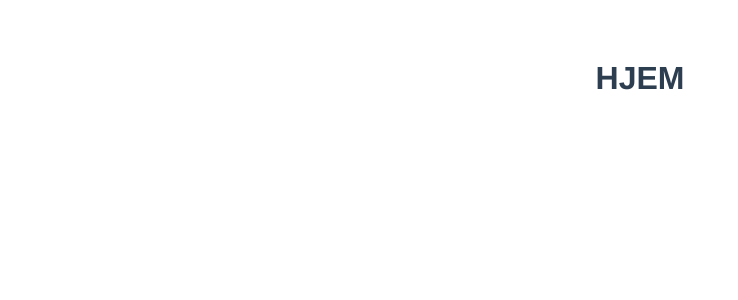
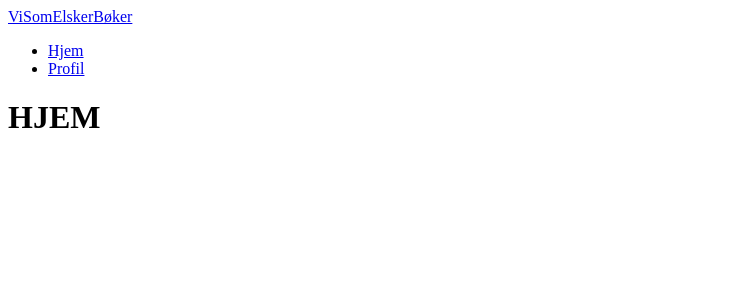
Before and after one commit to lynetteaglen/ArbeidskravWeb22, a Vue app: page / in a window 1280 px wide. Shown: the top 300 px of the page, without its empty margins (0-738 px from the left). Built offline with nearby package versions, Linux system fonts and the light colour scheme.

Commit message:
added nav

```diff
--- a/src/App.vue
+++ b/src/App.vue
@@ -1,5 +1,5 @@
 <template>
-
+<the-navigation></the-navigation>
 <div>
   <router-view></router-view>
 </div>
@@ -7,15 +7,13 @@
 </template>
 
 <script>
+import TheNavigation from "./components/shared/TheNavigation.vue"
+
+export default {
+  name: 'App',
+  components: {
+    TheNavigation
+  }
+}
+
 </script>
-
-<style>
-#app {
-  font-family: Avenir, Helvetica, Arial, sans-serif;
-  -webkit-font-smoothing: antialiased;
-  -moz-osx-font-smoothing: grayscale;
-  text-align: center;
-  color: #2c3e50;
-  margin-top: 60px;
-}
-</style>
--- a/src/components/shared/TheNavigation.vue
+++ b/src/components/shared/TheNavigation.vue
@@ -1,10 +1,10 @@
 <template>
     <nav>
-        <router-link to="/">Books</router-link>
+        <router-link to="/">ViSomElskerBøker</router-link>
         <div>
             <ul>
                 <li><router-link to="/">Hjem</router-link></li>
-                <li><router-link to="/profile"></router-link></li>
+                <li><router-link to="/profile">Profil</router-link></li>
             </ul>
         </div>
     </nav>
```
